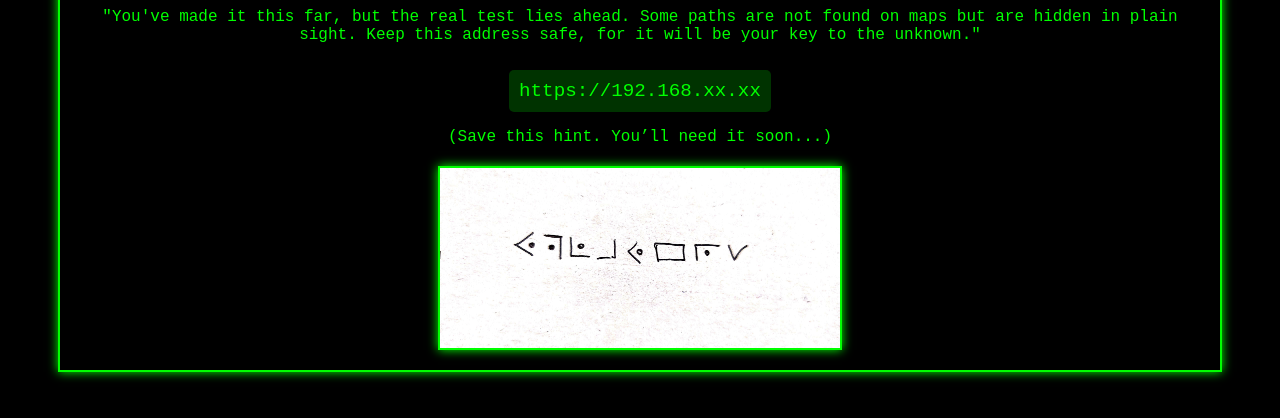
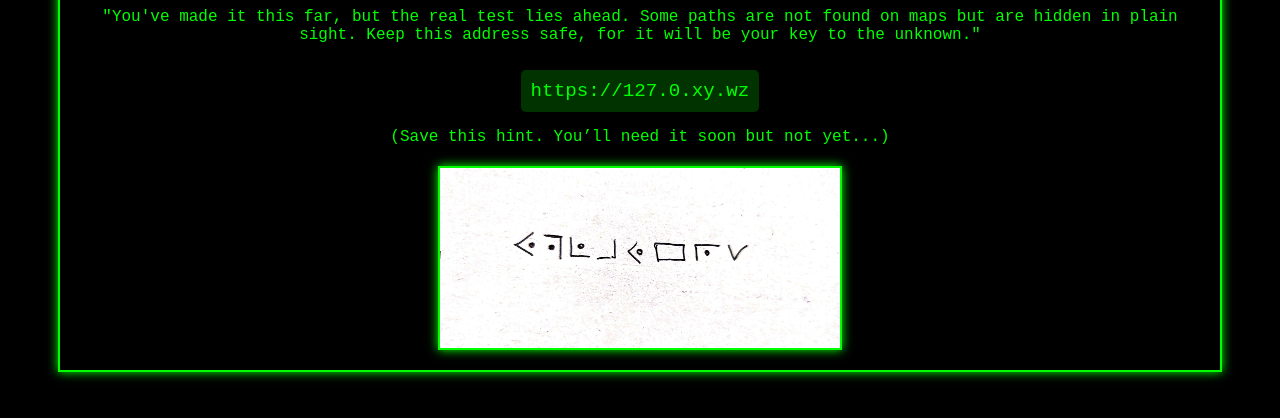
Before and after one commit to yuvraj346/previousstage, a plain HTML site: page index.html in a window 1280 px wide. Shown: the part 152-570 px from the top of the page. Drawn offline with Linux system fonts and the light colour scheme.

Commit message:
Update index.html

```diff
--- a/index.html
+++ b/index.html
@@ -49,8 +49,8 @@
     <div class="container">
         <h1>Welcome to Level 2.2</h1>
         <p>"You've made it this far, but the real test lies ahead. Some paths are not found on maps but are hidden in plain sight. Keep this address safe, for it will be your key to the unknown."</p>
-        <div class="server-link">https://192.168.xx.xx</div>
-        <p>(Save this hint. You’ll need it soon...)</p>
+        <div class="server-link">https://127.0.xy.wz</div>
+        <p>(Save this hint. You’ll need it soon but not yet...)</p>
 
         <!-- Image Placeholder -->
         <div class="image-container">
```
